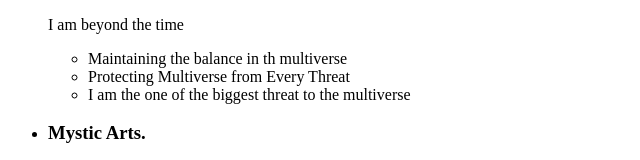
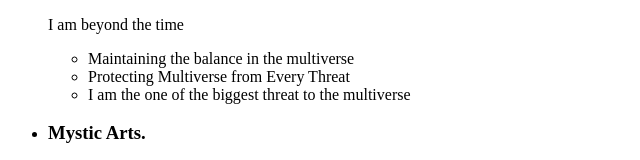
Before and after one commit to DrDoom-hub/Resume, a plain HTML site: page index.html in a window 1280 px wide. Shown: the part 622-782 px from the top of the page, 0-640 px from the left. Drawn offline with Linux system fonts and the light colour scheme.

Commit message:
Update index.html

```diff
--- a/index.html
+++ b/index.html
@@ -23,7 +23,7 @@
         <li><h3>Manupulating All The TimeLines.</h3> </li>
         <p>I am beyond the time</p>
         <ul>
-            <li>Maintaining the balance in th multiverse</li>
+            <li>Maintaining the balance in the multiverse</li>
             <li>Protecting Multiverse from Every Threat</li>
             <li>I am the one of the biggest threat to the multiverse</li>
         </ul>
```
